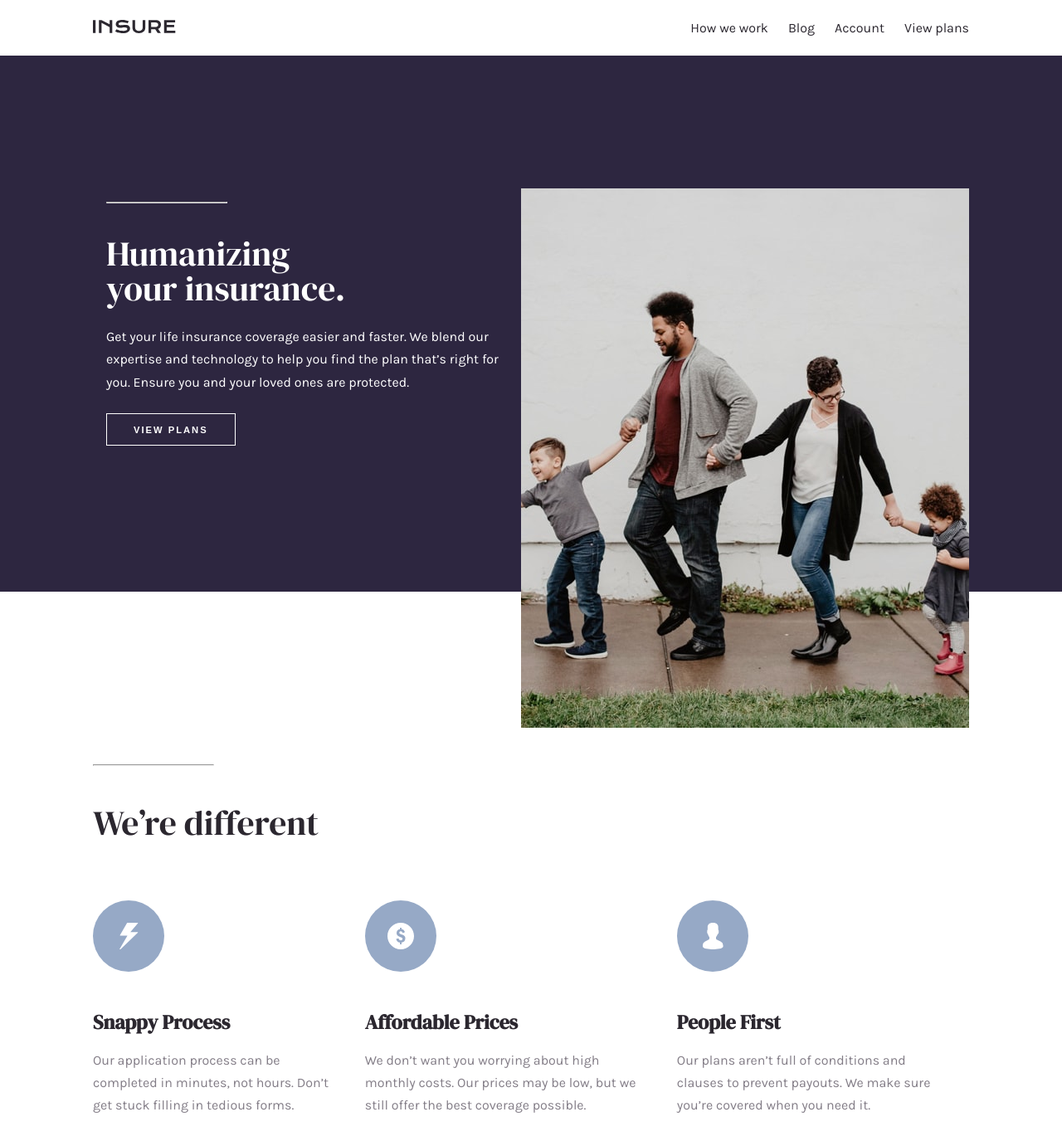
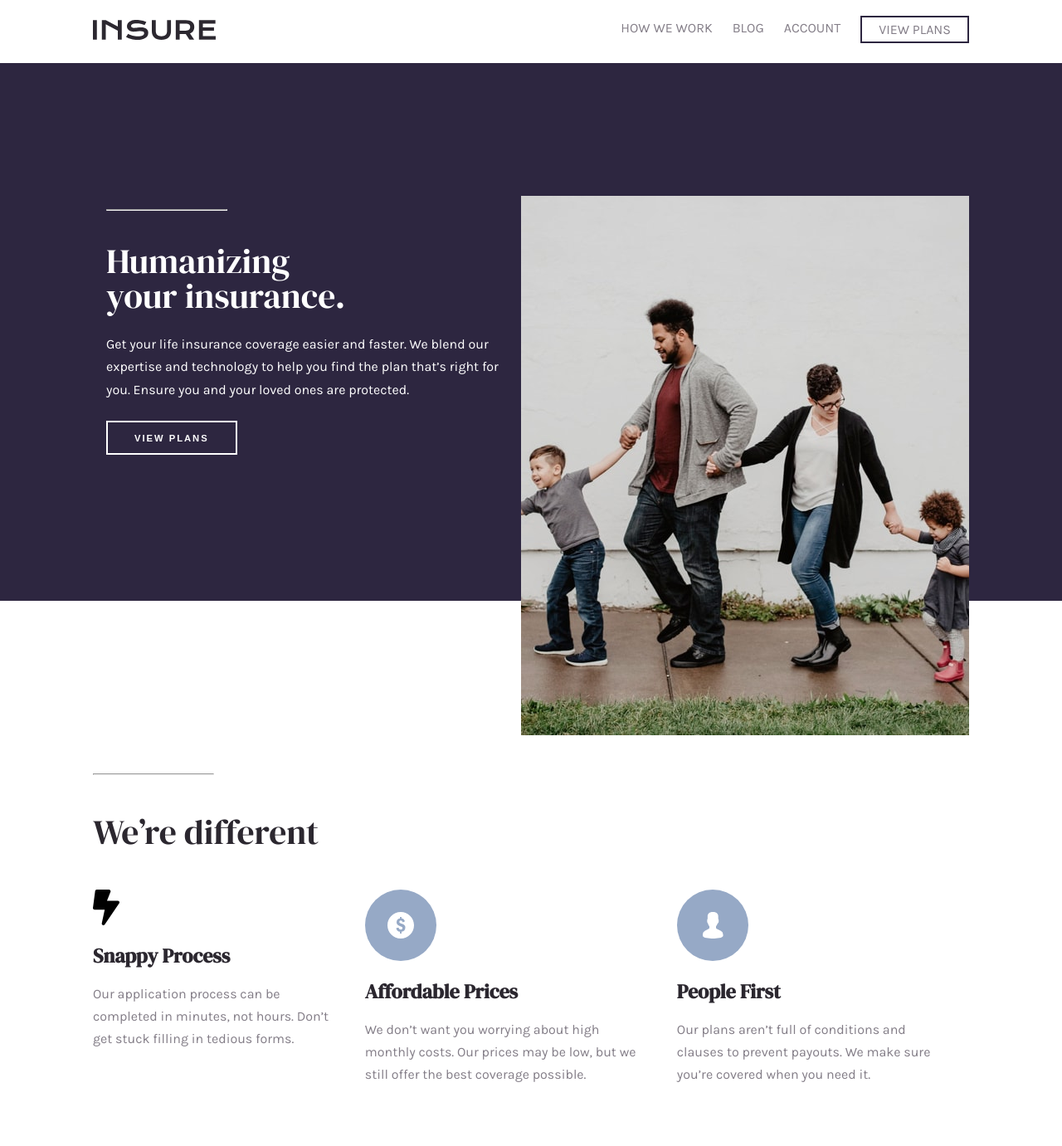
Before and after one commit to Igho-Okeoghene/Insure-Landing-Page, a plain HTML site: page index.html in a window 1280 px wide. Shown: the top 1381 px of the page at 83% size. Drawn offline with Linux system fonts and the light colour scheme.

Commit message:
css icons

```diff
--- a/index.html
+++ b/index.html
@@ -3,7 +3,7 @@
 <head>
   <meta charset="UTF-8">
   <meta name="viewport" content="width=device-width, initial-scale=1.0"> <!-- displays site properly based on user's device -->
-
+  <script src="https://kit.fontawesome.com/bb5c8968bd.js" crossorigin="anonymous"></script>
   <link rel="icon" type="image/png" sizes="32x32" href="./images/favicon-32x32.png">
   <link rel="stylesheet" href="style.css">
   <title>Frontend Mentor | Insure landing page</title>
@@ -13,15 +13,15 @@
     .attribution { font-size: 11px; text-align: center; }
     .attribution a { color: hsl(228, 45%, 44%); font-size: 11px;}
   </style>
-</head>
+ </head>
 <body>
 <nav class="padded">
-<img src="images\logo.svg" alt="insure logo">
+<img src="images\logo.svg" alt="insure logo" id="logo">
   <ul class="navigation">
     <li>How we work</li>
     <li>Blog</li>
     <li>Account</li>
-    <li class="border">View plans</li>
+    <li id="border">View plans</li>
   </ul>
 </nav>
 <section id="home">
@@ -46,7 +46,7 @@
   <h2>We’re different</h2>
   <div class="all-props">
     <div class="prop">
-      <img src="images\icon-snappy-process.svg" alt="thunder-bolt">
+      <img  class="icon" src="images\bolt-lightning-solid.svg" alt="thunder-bolt">
       <h3>Snappy Process</h3>
       <p>Our application process can be completed in minutes, not hours. Don’t get
         stuck filling in tedious forms.</p>
--- a/style.css
+++ b/style.css
@@ -21,6 +21,22 @@ nav {
 }
 .navigation{
     display: none;
+    color: var(--grayishviolet);
+    text-transform: uppercase;
+}
+.navigation li:hover{
+    cursor: pointer;
+    color: var(--violet);
+    font-weight: 700;
+}
+#border{
+    border: 2px solid var(--violet);
+    padding: 5px 20px;
+    margin: -5px 0 0 1.5rem;
+}
+#border:hover{
+    background-color: var(--violet);
+    color: white;
 }
 #home{
     background-color: var(--violet);
@@ -55,7 +71,7 @@ h2{
     line-height: 1.7;
 }
 .btn_transparent{
-    border: 1px solid white;
+    border: 2px solid white;
     padding: 0.8rem 2rem;
     text-align: center;
     background-color: var(--violet);
@@ -64,6 +80,11 @@ h2{
     text-transform: uppercase;
     font-size: 0.7rem;
     letter-spacing: 2px;
+}
+.btn_transparent:hover{
+    background-color: white;
+    color: var(--violet);
+    font-weight: 700;
 }
 #different{
     padding: 7rem 1.5rem;
@@ -78,9 +99,12 @@ hr{
 #different h2{
     padding: 3rem 0;
 }
-.prop img{
-    padding: 1.5rem 0;
+.icon{
+    width: 2rem;
+    color: blue;
 }
+
+
 .prop h3{
     font-size: 1.5rem;
     font-family:'DM Serif Display', serif;
@@ -143,6 +167,9 @@ footer hr{
 
 }
 @media (min-width: 768px) {
+    #logo{
+        height: 1.2rem;
+    }
     nav{
         display: flex;
         justify-content: space-between;
@@ -242,6 +269,9 @@ footer hr{
     }
 }
 @media (min-width: 1024px) {
+    #logo{
+        height: 1.5rem;
+    }
     .padded{
         padding-left: 7rem;
         padding-right: 7rem;
```
Also changed, not shown: images/bolt-lightning-solid.svg (added).
